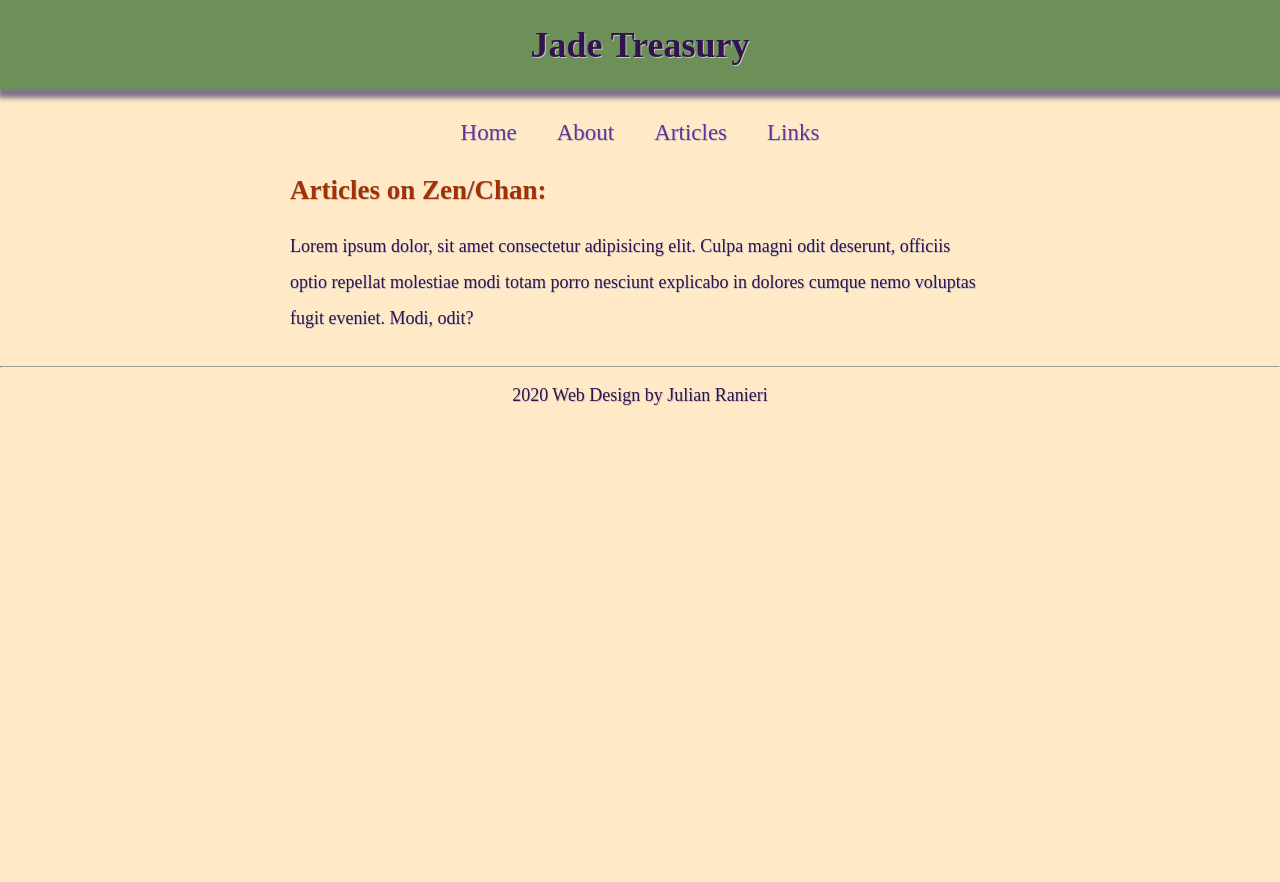
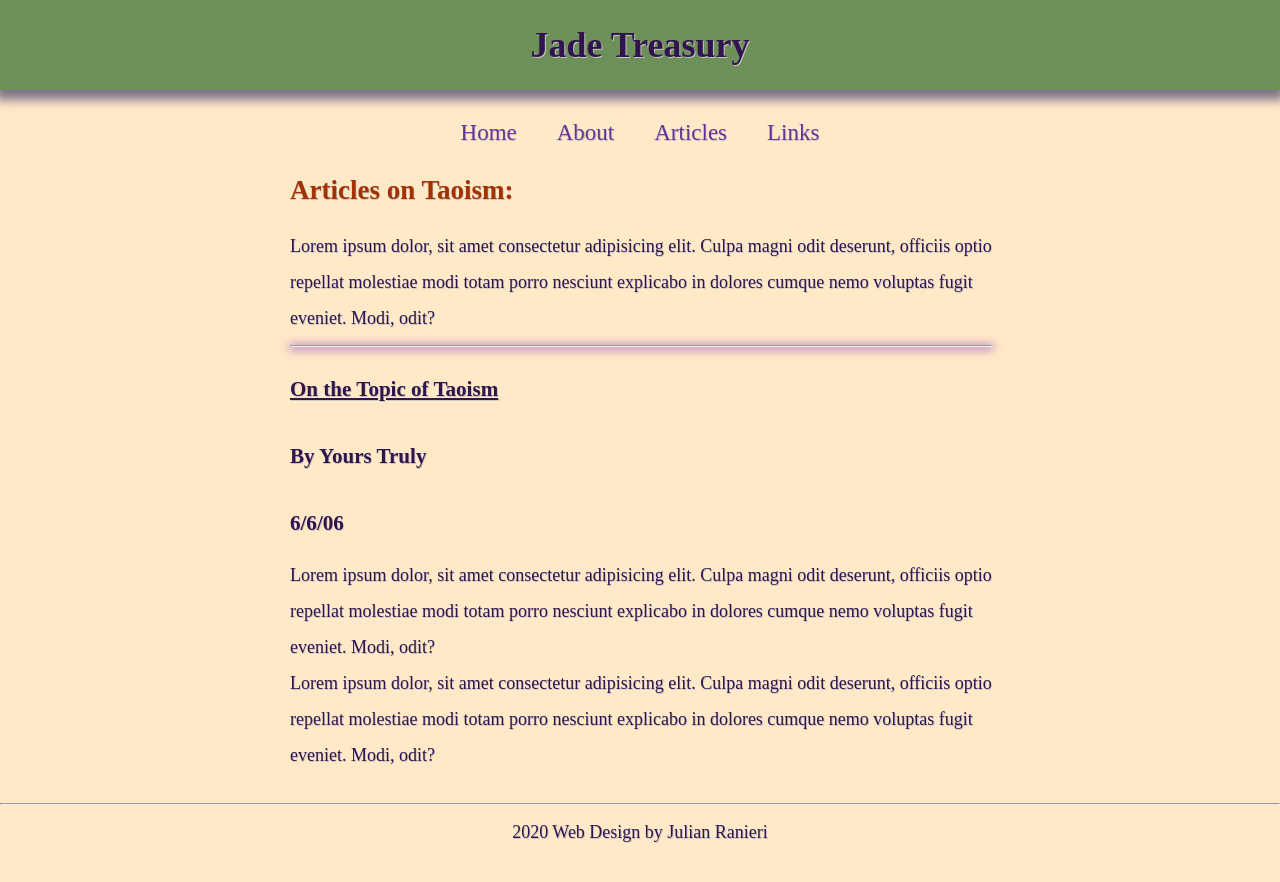
Before and after one commit to royalsaltmerchant/jadetreasury, a Jekyll site: the page built from articles/taoism_articles.html, in a window 1280 px wide. Shown: the top 882 px of the page. Built offline with Jekyll 4.4.1, drawn with Linux system fonts in a browser that asks for light colours; some web fonts are replaced.

Commit message:
a few extra styles

```diff
--- a/articles/taoism_articles.html
+++ b/articles/taoism_articles.html
@@ -3,6 +3,12 @@ layout: default
 ---
 
 <div class="section-one">
-    <h2>Articles on Zen/Chan:</h2>
+    <h2>Articles on Taoism:</h2>
     <p>Lorem ipsum dolor, sit amet consectetur adipisicing elit. Culpa magni odit deserunt, officiis optio repellat molestiae modi totam porro nesciunt explicabo in dolores cumque nemo voluptas fugit eveniet. Modi, odit?</p>
-    </div>
+    <hr>
+    <h3><u>On the Topic of Taoism</u></h3>
+    <h3>By Yours Truly</h3>
+    <h3>6/6/06</h3>
+    <p>Lorem ipsum dolor, sit amet consectetur adipisicing elit. Culpa magni odit deserunt, officiis optio repellat molestiae modi totam porro nesciunt explicabo in dolores cumque nemo voluptas fugit eveniet. Modi, odit?</p>
+    <p>Lorem ipsum dolor, sit amet consectetur adipisicing elit. Culpa magni odit deserunt, officiis optio repellat molestiae modi totam porro nesciunt explicabo in dolores cumque nemo voluptas fugit eveniet. Modi, odit?</p>
+</div>
--- a/assets/mainstyle.css
+++ b/assets/mainstyle.css
@@ -26,13 +26,14 @@ h2 {
     color: rgb(162, 50, 2);
 }
 
-/* h3 {
-    color: rgb(113, 49, 0);
-} */
-
 p {
     margin: 0;
     line-height: 200%;
+}
+
+.section-one hr {
+    width: 100%;
+    box-shadow: 0px 1px 10px 1px rgb(139, 70, 203);
 }
 
 .header {
@@ -42,7 +43,7 @@ p {
     display: flex;
     flex-direction: column;
     background-color: rgba(28, 94, 28, 0.639);
-    box-shadow: 3px 3px 5px 5px rgb(127, 115, 138);
+    box-shadow: 0px 5px 10px 5px rgb(127, 115, 138);
 }
 
 /* navigation  */
```
Also changed, not shown: articles/hindu_articles.html (+8 -2 lines), articles/lifestyle_articles.html (+8 -2 lines), articles/zen_articles.html (+7 -1 lines).
